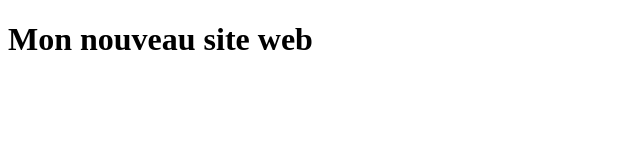
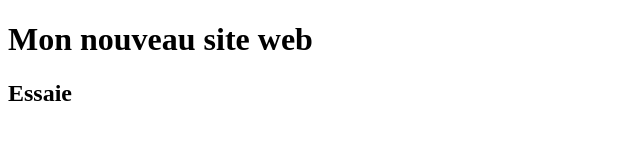
Before and after one commit to Lauryn22/site-web, a plain HTML site: page index.html in a window 1280 px wide. Shown: the whole page, without its empty margins (0-640 px from the left). Drawn offline with Linux system fonts and the light colour scheme.

Commit message:
Ajout h2

```diff
--- a/index.html
+++ b/index.html
@@ -8,5 +8,6 @@
 </head>
 <body>
         <h1>Mon nouveau site web</h1>
+        <h2>Essaie</h2>
 </body>
 </html>
```
